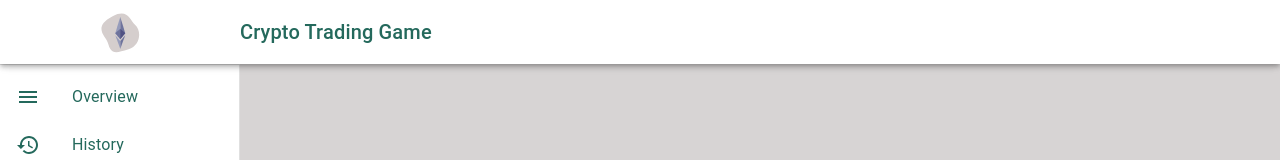
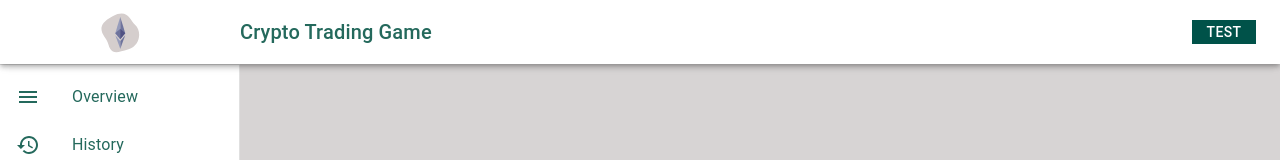
Before and after one commit to PogChampisAlreadyTaken/wt-frontend, a React (Create React App) app: page / in a window 1280 px wide. Shown: the top 160 px of the page. Built offline with nearby package versions, Linux system fonts and the light colour scheme; no server answers.

Commit message:
add button

```diff
--- a/src/components/LeftsideMenu.tsx
+++ b/src/components/LeftsideMenu.tsx
@@ -15,6 +15,7 @@ import animationData from "../components/animations/crypto-logo.json";
 import Lottie from "react-lottie-player";
 import SportsEsportsIcon from "@mui/icons-material/SportsEsports";
 import EmojiEventsIcon from "@mui/icons-material/EmojiEvents";
+import { Button } from "@mui/material";
 const drawerWidth = 240;
 
 export default function LeftsideMenu() {
@@ -63,8 +64,10 @@ export default function LeftsideMenu() {
           style={{
             background: "#fff",
             color: "#24695c",
+            justifyContent: "space-between",
           }}
         >
+          <div style={{display: "flex"}}>
             <div style={{ width: drawerWidth - 48, marginRight: 24 }}>
               <Lottie
                 loop
@@ -73,10 +76,21 @@ export default function LeftsideMenu() {
                 style={{ width: 45, height: 45, margin: "auto" }}
               />
             </div>
-
-          <Typography variant="h6" noWrap component="div">
+            <Typography variant="h6" noWrap component="div" style={{margin: "auto"}}>
               Crypto Trading Game
             </Typography>
+          </div>
+          <Button
+            variant="outlined"
+            style={{
+              background: "#005249",
+              color: "#fff",
+              marginLeft: 10,
+              alignSelf: "right",
+            }}
+          >
+            Test
+          </Button>
         </Toolbar>
       </AppBar>
       <Drawer
```
Lines whose indentation alone changed are shown as unchanged.
